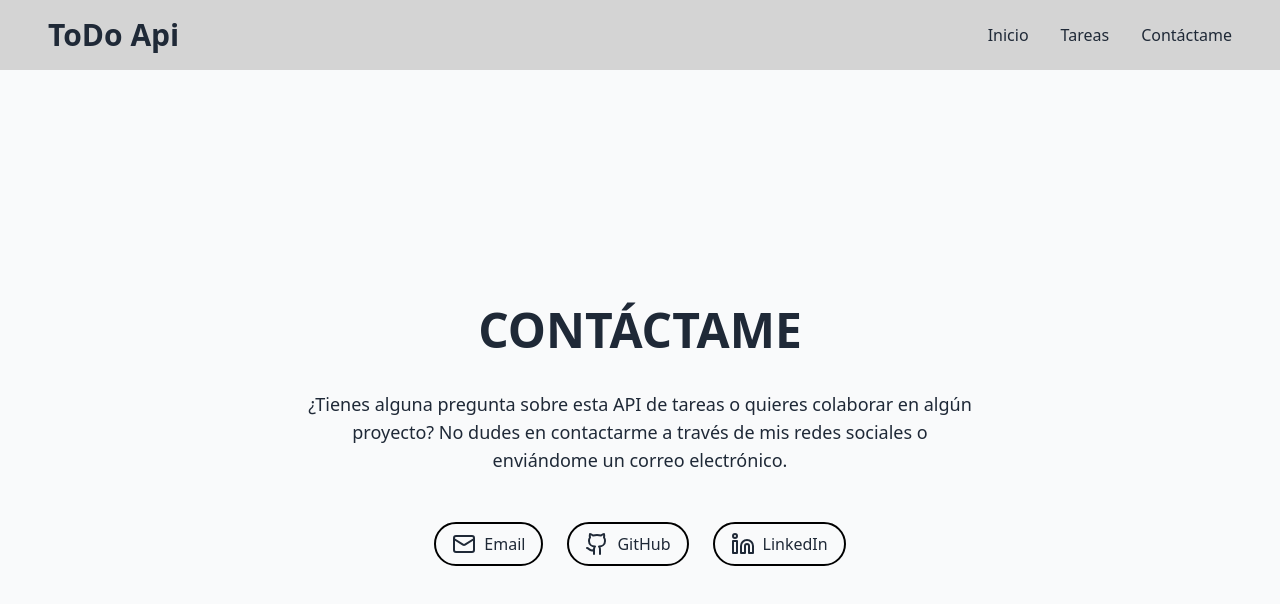
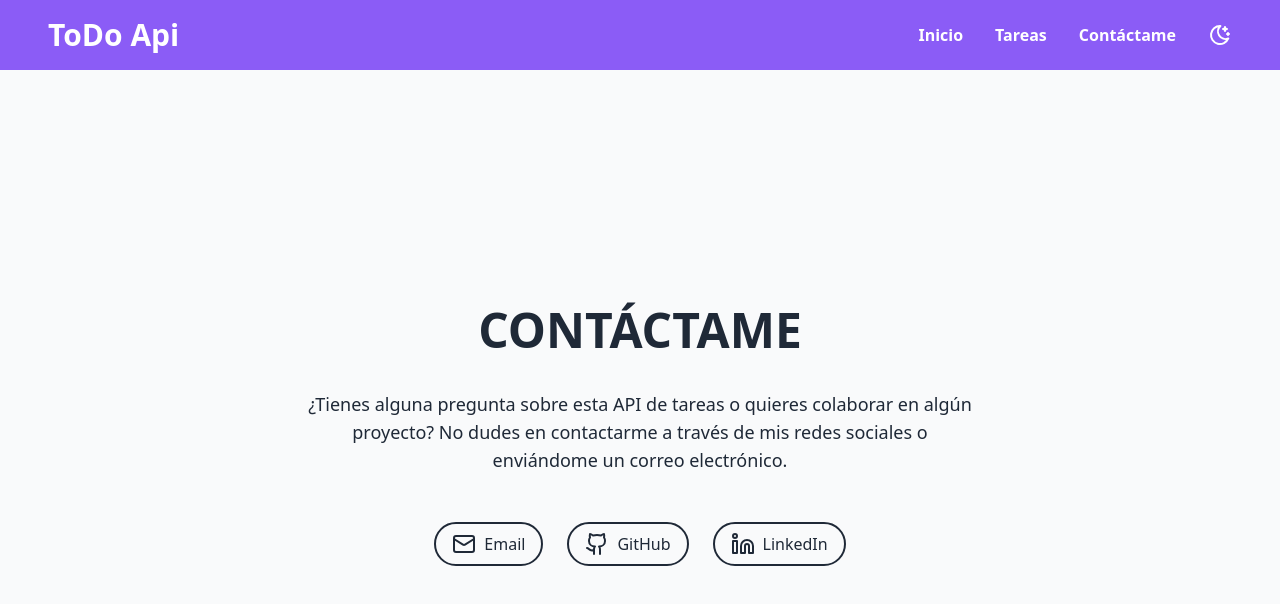
Before and after one commit to JunLovin/todo_api, a React (Vite) app: page /contacto in a window 1280 px wide. Shown: the top 604 px of the page. Built offline with nearby package versions, Linux system fonts and the light colour scheme.

Commit message:
style: update UI components for dark mode compatibility
Refactor TaskContainer, Contact, and Header components to support dark mode. Adjust color schemes and add a dark mode toggle in the Header. This improves user experience by allowing theme customization based on user preference.

```diff
--- a/src/components/Header.tsx
+++ b/src/components/Header.tsx
@@ -1,18 +1,34 @@
+import React, { useState } from 'react'
 import { Link } from 'react-router-dom'
-import React from 'react'
 
 function Header() {
+    const [isDarkMode, setIsDarkMode] = useState<boolean>(false)
+
+    const toggleDarkMode = () => {
+        setIsDarkMode(!isDarkMode)
+    }
+
     return (
         <>
-        <header className="w-full flex justify-between px-12 h-[70px] items-center bg-neutral-300">
+            <header className="w-full flex justify-between px-12 h-[70px] items-center bg-[#8B5CF6] dark:bg-[#A78BFA] text-white font-semibold">
                 <div className="header-left">
                     <h1 className="text-3xl font-bold">ToDo Api</h1>
                 </div>
                 <div className="header-right">
-                <ul className="flex justify-around gap-8">
-                    <Link to="/"><li>Inicio</li></Link>
-                    <Link to="/tareas"><li>Tareas</li></Link>
-                    <Link to="/contacto"><li>Contáctame</li></Link>
+                    <ul className="flex justify-around items-center gap-8">
+                        <Link to="/" className="text-white"><li>Inicio</li></Link>
+                        <Link to="/tareas" className="text-white"><li>Tareas</li></Link>
+                        <Link to="/contacto" className="text-white"><li>Contáctame</li></Link>
+                        <li className="darkMode cursor-pointer" onClick={() => {
+                            document.body.classList.toggle('dark')
+                            toggleDarkMode()
+                        }}>
+                            {isDarkMode ? (
+                                <svg  xmlns="http://www.w3.org/2000/svg"  width="24"  height="24"  viewBox="0 0 24 24"  fill="none"  stroke="currentColor"  strokeWidth="2"  strokeLinecap="round"  strokeLinejoin="round"  className="icon icon-tabler icons-tabler-outline icon-tabler-sun-high"><path stroke="none" d="M0 0h24v24H0z" fill="none"/><path d="M14.828 14.828a4 4 0 1 0 -5.656 -5.656a4 4 0 0 0 5.656 5.656z" /><path d="M6.343 17.657l-1.414 1.414" /><path d="M6.343 6.343l-1.414 -1.414" /><path d="M17.657 6.343l1.414 -1.414" /><path d="M17.657 17.657l1.414 1.414" /><path d="M4 12h-2" /><path d="M12 4v-2" /><path d="M20 12h2" /><path d="M12 20v2" /></svg>
+                            ) : (
+                                <svg  xmlns="http://www.w3.org/2000/svg"  width="24"  height="24"  viewBox="0 0 24 24"  fill="none"  stroke="currentColor"  strokeWidth="2"  strokeLinecap="round"  strokeLinejoin="round"  className="icon icon-tabler icons-tabler-outline icon-tabler-moon-stars"><path stroke="none" d="M0 0h24v24H0z" fill="none"/><path d="M12 3c.132 0 .263 0 .393 0a7.5 7.5 0 0 0 7.92 12.446a9 9 0 1 1 -8.313 -12.454z" /><path d="M17 4a2 2 0 0 0 2 2a2 2 0 0 0 -2 2a2 2 0 0 0 -2 -2a2 2 0 0 0 2 -2" /><path d="M19 11h2m-1 -1v2" /></svg>
+                            )}
+                        </li>
                     </ul>
                 </div>
             </header>
--- a/src/pages/Contact.tsx
+++ b/src/pages/Contact.tsx
@@ -26,15 +26,15 @@ function Contact() {
                 </p>
             </div>
             <div className="contact-links flex gap-6 mt-4">
-                <a href="mailto:mathiassaid7@gmail.com" className="flex items-center gap-2 px-4 py-2 border-2 border-black rounded-full hover:bg-black hover:text-white transition-colors">
+                <a href="mailto:mathiassaid7@gmail.com" className="flex items-center gap-2 px-4 py-2 border-2 border-[#1F2937] dark:border-[#F9FAFB] rounded-full hover:bg-[#8B5CF6] hover:text-white hover:border-[#8B5CF6] dark:hover:bg-[#A78BFA] dark:hover:border-[#A78BFA] transition-colors">
                     <svg xmlns="http://www.w3.org/2000/svg" width="24" height="24" viewBox="0 0 24 24" fill="none" stroke="currentColor" strokeWidth="2" strokeLinecap="round" strokeLinejoin="round"><rect width="20" height="16" x="2" y="4" rx="2"/><path d="m22 7-8.97 5.7a1.94 1.94 0 0 1-2.06 0L2 7"/></svg>
                     Email
                 </a>
-                <a href="https://github.com/JunLovin" target="_blank" rel="noopener noreferrer" className="flex items-center gap-2 px-4 py-2 border-2 border-black rounded-full hover:bg-black hover:text-white transition-colors">
+                <a href="https://github.com/JunLovin" target="_blank" rel="noopener noreferrer" className="flex items-center gap-2 px-4 py-2 border-2 border-[#1F2937] dark:border-[#F9FAFB] rounded-full hover:bg-[#8B5CF6] hover:text-white hover:border-[#8B5CF6] dark:hover:bg-[#A78BFA] dark:hover:border-[#A78BFA] transition-colors">
                     <svg xmlns="http://www.w3.org/2000/svg" width="24" height="24" viewBox="0 0 24 24" fill="none" stroke="currentColor" strokeWidth="2" strokeLinecap="round" strokeLinejoin="round"><path d="M15 22v-4a4.8 4.8 0 0 0-1-3.5c3 0 6-2 6-5.5.08-1.25-.27-2.48-1-3.5.28-1.15.28-2.35 0-3.5 0 0-1 0-3 1.5-2.64-.5-5.36-.5-8 0C6 2 5 2 5 2c-.3 1.15-.3 2.35 0 3.5A5.403 5.403 0 0 0 4 9c0 3.5 3 5.5 6 5.5-.39.49-.68 1.05-.85 1.65-.17.6-.22 1.23-.15 1.85v4"/><path d="M9 18c-4.51 2-5-2-7-2"/></svg>
                     GitHub
                 </a>
-                <a href="https://www.linkedin.com/in/mathias-rendon-a97ba9292/" target="_blank" rel="noopener noreferrer" className="flex items-center gap-2 px-4 py-2 border-2 border-black rounded-full hover:bg-black hover:text-white transition-colors">
+                <a href="https://www.linkedin.com/in/mathias-rendon-a97ba9292/" target="_blank" rel="noopener noreferrer" className="flex items-center gap-2 px-4 py-2 border-2 border-[#1F2937] dark:border-[#F9FAFB] rounded-full hover:bg-[#8B5CF6] hover:text-white hover:border-[#8B5CF6] dark:hover:bg-[#A78BFA] dark:hover:border-[#A78BFA] transition-colors">
                     <svg xmlns="http://www.w3.org/2000/svg" width="24" height="24" viewBox="0 0 24 24" fill="none" stroke="currentColor" strokeWidth="2" strokeLinecap="round" strokeLinejoin="round"><path d="M16 8a6 6 0 0 1 6 6v7h-4v-7a2 2 0 0 0-2-2 2 2 0 0 0-2 2v7h-4v-7a6 6 0 0 1 6-6z"/><rect width="4" height="12" x="2" y="9"/><circle cx="4" cy="4" r="2"/></svg>
                     LinkedIn
                 </a>
--- a/src/pages/TaskContainer.tsx
+++ b/src/pages/TaskContainer.tsx
@@ -40,7 +40,7 @@ function TaskContainer() {
     if (isLoading) {
         return (
             <div className="task-container flex">
-                <div className="left-task w-[400px] min-h-[93dvh] border-r-2 border-neutral-300 flex flex-col">
+                <div className="left-task w-[400px] min-h-[93dvh] border-r-2 border-[#E5E7EB] dark:border-[#374151] flex flex-col">
                     <div className="left-task-header w-full h-14 flex justify-center items-center relative">
                         <h2 className="text-2xl font-semibold">Mis Tareas</h2>
                         <div className="left-task-plus absolute right-4 bottom-3 cursor-pointer">
@@ -52,13 +52,13 @@ function TaskContainer() {
                         {[1, 2, 3, 4, 5].map((_, index) => (
                             <motion.div
                                 key={index}
-                                className="p-4 border-b border-neutral-200"
+                                className="p-4 border-b border-[#E5E7EB] dark:border-[#374151]"
                                 initial={{ opacity: 0.6 }}
                                 animate={{ opacity: [0.6, 0.8, 0.6] }}
                                 transition={{ repeat: Infinity, duration: 1.5, ease: "easeInOut" }}
                             >
-                                <div className="h-5 w-3/4 bg-gray-200 rounded mb-2"></div>
-                                <div className="h-4 w-5/6 bg-gray-200 rounded"></div>
+                                <div className="h-5 w-3/4 bg-[#E5E7EB] dark:bg-[#374151] rounded mb-2"></div>
+                                <div className="h-4 w-5/6 bg-[#E5E7EB] dark:bg-[#374151] rounded"></div>
                             </motion.div>
                         ))}
                     </div>
@@ -90,7 +90,7 @@ function TaskContainer() {
                     })}
                 </div>
             </div>
-            <div className="right-task w-[70%]">
+            <div className="right-task w-[70%] flex justify-center items-center">
                 {task &&
                     <TaskDescription />
                 }
```
Lines whose indentation alone changed are shown as unchanged.
